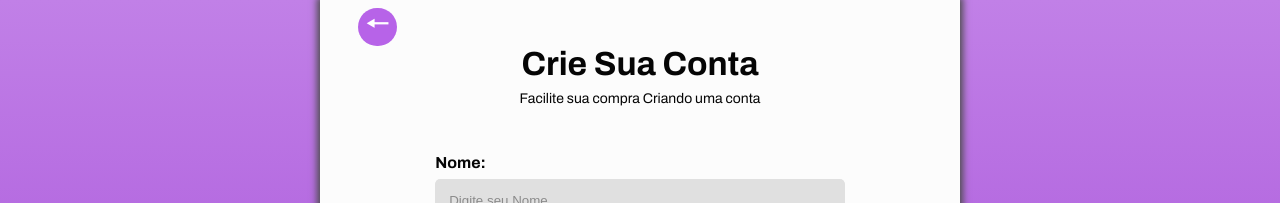
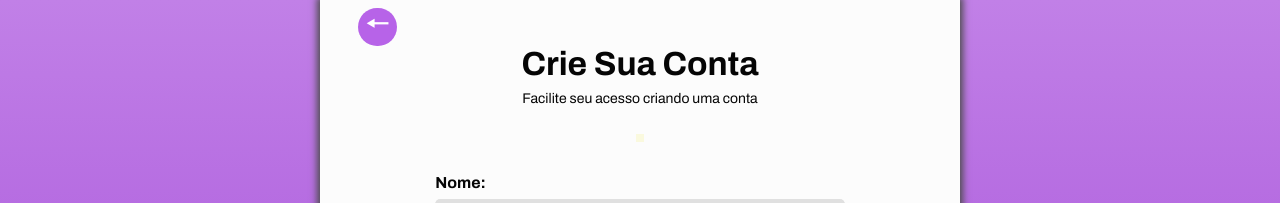
Before and after one commit to EduardoMF0/Login_Screen, a React (Vite) app: page /register in a window 1280 px wide. Shown: the top 203 px of the page. Built offline with nearby package versions, Linux system fonts and the light colour scheme; no server answers.

Commit message:
add conditions to Post

```diff
--- a/src/Components/Register/Register.css
+++ b/src/Components/Register/Register.css
@@ -12,6 +12,7 @@
     flex-direction: column;
     align-items: center;
     text-align: center;
+    position: relative;
     background-color: var(--color-white-page);
 
     -webkit-box-shadow: 0px 0px 7px 3px rgba(77,77,77,1);
@@ -45,9 +46,6 @@
     position: relative;
 }
 
-/* .title-page2{
-    margin-top: 1%;
-} */
 .title-page2 > h1{
     font-size: clamp(20px, 1px + 1.2rem + 1.6vw, 4vw);
     margin-bottom: 1.1vh;
@@ -55,7 +53,7 @@
 .title-page2 > h2{
     font-size: clamp(14px, 0.5rem + 0.5vw, 4vw);
     font-weight: 100;
-    margin-bottom: 6vh;
+    margin-bottom: 8.5vh;
 }
 
 h1, h2{
@@ -66,7 +64,28 @@ h1, h2{
 #alert{
     height: 30px;
     width: 100%;
-    background-color: red;
+    border-radius: 8px;
+
+    position: absolute;
+    top: 16%;
+    display: flex;
+    align-items: center;
+    justify-content: center;
+}
+#alert > #background{
+    width: 50%;
+    height: 100%;
+    border-radius: 8px;
+}
+#alert p{
+    font-size: 13px;
+    color: #ff3d3d;
+    position: absolute;
+    font-weight: bold;
+    background-color: #faf9de;
+    padding: 0.3vw;
+
+
 }
 
 #form-page2{
--- a/src/Components/Register/Register.jsx
+++ b/src/Components/Register/Register.jsx
@@ -10,8 +10,21 @@ function Register(){
       navigate("/");
     };
 
+    const [alertTxt, setAlertText] = useState("");
+    const [states, setStates] = useState([]);
+    const [formData, setFormData] = useState({
+        nome: "",
+        email: "",
+        senha: "",
+        estado: "",
+        dta_nascimento: ""
+    });
+    const [confirmPsw, setConfirmpsw] = useState("");
+    const [type, setTipo] = useState("password");
+    const [imagem, setImagem] = useState("src/assets/eye-slash.svg");
 
-    const [states, setStates] = useState([]);
+
+// ----- Start Get API BR states
 
     useEffect(() => {
         axios
@@ -23,21 +36,31 @@ function Register(){
           .catch(error => console.error("Erro ao buscar os estados:", error));
     }, []);
 
+// ----- END
 
-    const [formData, setFormData] = useState({
-        nome: "",
-        email: "",
-        senha: "",
-        estado: "",
-        dta_nascimento: ""
-    });
 
     const selectValue = (e) =>{
         setFormData({...formData, [e.target.name]: e.target.value});
     }
 
+    const selectValuePsw = (e) =>{
+        setConfirmpsw(e.target.value);
+    }
+
+
+// ----- Start Post to API
+
     const submitToApi = async (e) => {
         e.preventDefault();
+
+        if(formData.senha != confirmPsw){
+            setAlertText(`Erro! "Senha" e "Confirmar Senhas são DIFERENTES.`);
+            setConfirmpsw("");
+        }
+        else{
+
+            setAlertText("")
+
             console.log("Botão submit clicado! Enviando requisição...");
 
             console.log("Estado atual do formData:", formData);
@@ -58,15 +81,20 @@ function Register(){
                 );
 
                 console.log(response.data);
+                console.log(response.status);
+                console.log(response.statusText);
                 alert("deu certo");
 
                 }catch (error) {
                     console.error("Erro ao cadastrar usuário", error.response?.data || error.message);
                 }
         };
+    };
 
-        const [type, setTipo] = useState("password");
-        const [imagem, setImagem] = useState("src/assets/eye-slash.svg");
+// ----- END
+
+
+// ----- Start Button show password
 
         const trocarImagem = () => {
           if (type === "password") {
@@ -78,6 +106,18 @@ function Register(){
           }
         };
 
+// ----- END
+
+
+        // const [cor, setCor] = useState(``);
+
+        // const alert =() => {
+        //     if((formData.senha != ))
+        // }
+
+        // const mostrar = () =>{
+        //     return console.log(confirmPsw);
+        // }
 
 
     return(
@@ -91,8 +131,13 @@ function Register(){
 
                 <section className='title-page2'>
                     <h1>Crie Sua Conta</h1>
-                    <h2>Facilite sua compra Criando uma conta</h2>
+                    <h2>Facilite seu acesso criando uma conta</h2>
                 </section>
+
+                <div id="alert">
+                    <div id="background"></div>
+                    <p onChange={setAlertText}> {alertTxt}</p>
+                </div>
 
                 <form onSubmit={submitToApi} id='form-page2'>
 
@@ -130,7 +175,7 @@ function Register(){
 
                     <div className='category-page2'>
                         <label htmlFor='passwordConfirm'>Confirme sua Senha:</label>
-                        <input type="password" placeholder='Confirme sua Senha' id='passwordConfirm' required/>
+                        <input type="password" placeholder='Confirme sua Senha' id='passwordConfirm' value={confirmPsw} onChange={selectValuePsw} required/>
                     </div>
 
                     <button type='submit' id='register-button'>Criar Conta</button>
```
Lines whose indentation alone changed are shown as unchanged.
